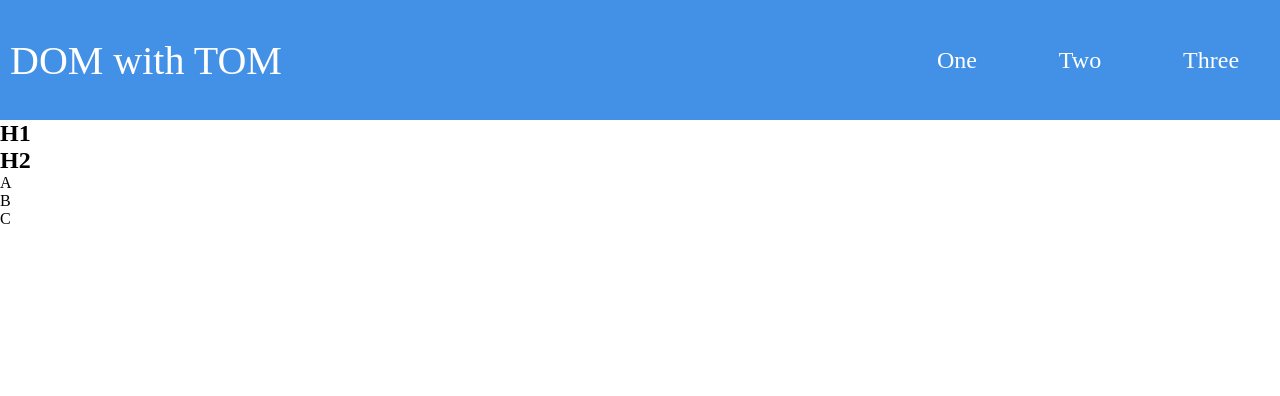
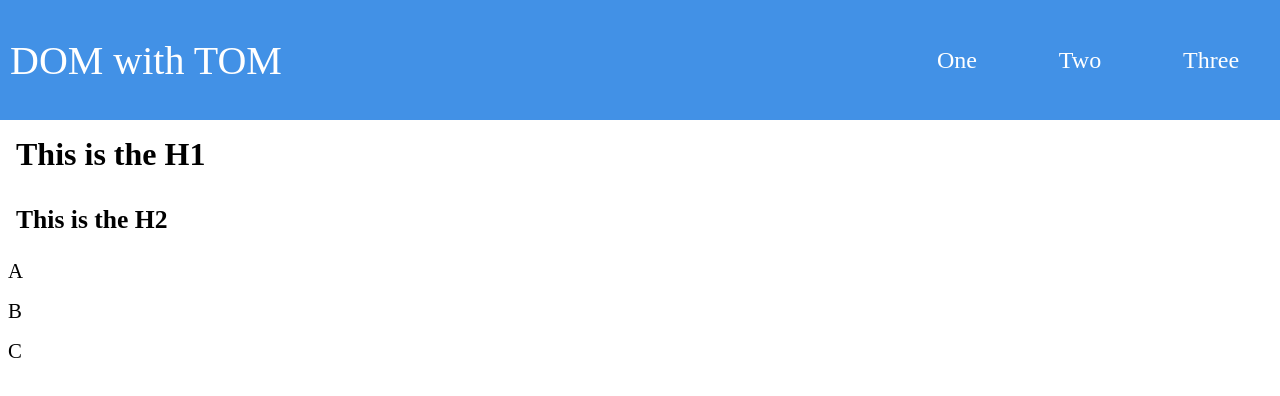
Before and after one commit to buscaroli/futureproof-lap1-week1-dom-manipulation-with-tom, a plain HTML site: page index.html in a window 1280 px wide. Drawn offline with Linux system fonts and the light colour scheme.

Commit message:
finished basic webpage

```diff
--- a/index.html
+++ b/index.html
@@ -20,8 +20,8 @@
 
     <main>
       <section id="section-1">
-        <h1>H1</h1>
-        <h2>H2</h2>
+        <h1>This is the H1</h1>
+        <h2>This is the H2</h2>
       </section>
 
       <section id="section-2">
--- a/style.css
+++ b/style.css
@@ -2,6 +2,21 @@
   box-sizing: border-box;
   margin: 0;
   padding: 0;
+}
+
+h1 {
+  font-size: 2rem;
+  padding: 1rem;
+}
+
+h2 {
+  font-size: 1.6rem;
+  padding: 1rem;
+}
+
+p {
+  font-size: 1.3rem;
+  padding: .5rem;
 }
 
 .container {
@@ -42,3 +57,8 @@ a {
   color: white;
   text-decoration: none;
 }
+
+
+main {
+
+}
```
